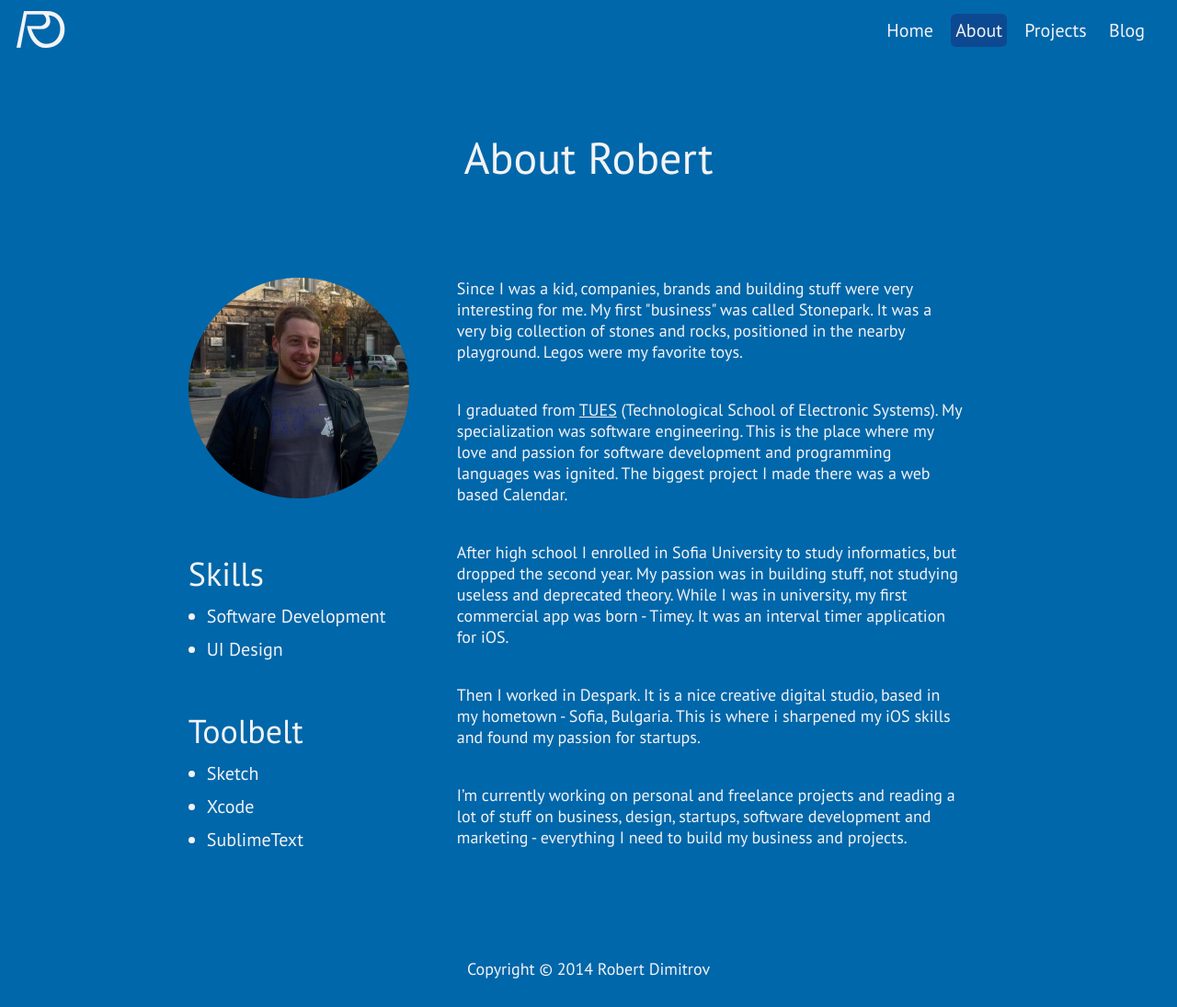
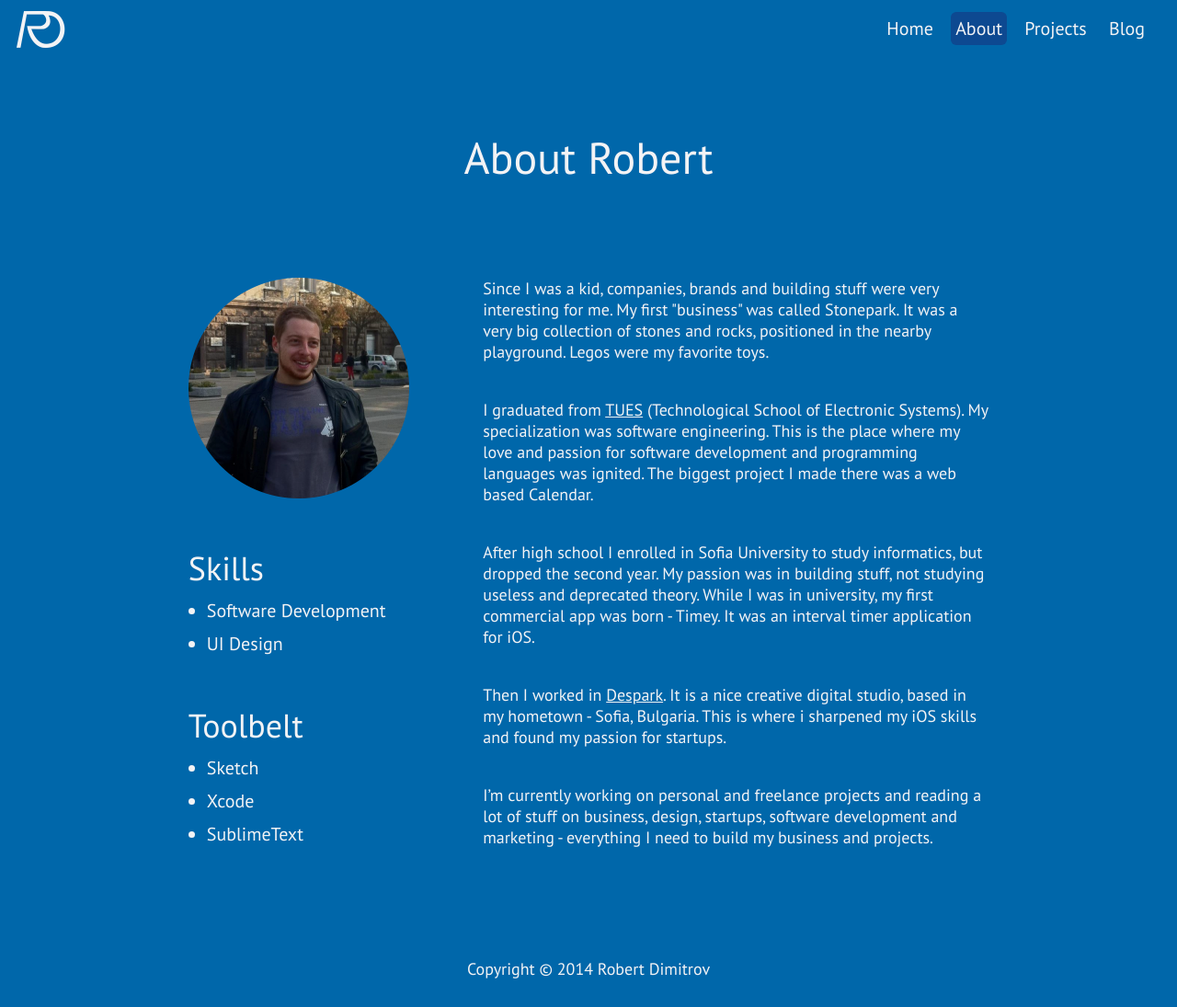
Before and after one commit to robbdimitrov/robbdimitrov.github.io, a Jekyll site: the page about/index.html, which Jekyll copies as it is, in a window 1280 px wide and 1095 px high. Shown: the whole window at 92% size. Built offline with Jekyll 4.4.1, drawn with Linux system fonts in a browser that asks for light colours; Markdown is read by kramdown in place of the engine named in the settings.

Commit message:
DRY css, make home, about and blog responsive.

```diff
--- a/about/index.html
+++ b/about/index.html
@@ -29,24 +29,7 @@
 		</header>
 		<div class="wrapper">
 			<h1 class="title">About Robert</h1>
-			<div id="information">
-				<img src="../images/robert_image.png" alt="Robert Dimitrov" />
-				<div class="infobox">
-					<h3>Skills</h3>
-					<ul>
-						<li>Software Development</li>
-						<li>UI Design</li>
-					</ul>
-				</div>
-				<div class="infobox">
-					<h3>Toolbelt</h3>
-					<ul>
-						<li>Sketch</li>
-						<li>Xcode</li>
-						<li>SublimeText</li>
-					</ul>
-				</div>
-			</div>
+			<img src="../images/robert_image.png" alt="Robert Dimitrov" id="biography_image" />
 			<div id="biography">
 				<p>
 					Since I was a kid, companies, brands and building stuff were very interesting for me. My first "business" was
@@ -65,7 +48,7 @@
 					commercial app was born - Timey. It was an interval timer application for iOS.
 				</p>
 				<p>
-					Then I worked in Despark. It is a nice creative digital studio, based in my hometown - Sofia, Bulgaria. This
+					Then I worked in <a href="http://despark.com/">Despark</a>. It is a nice creative digital studio, based in my hometown - Sofia, Bulgaria. This
 					is where i sharpened my iOS skills and found my passion for startups.
 				</p>
 				<p>
@@ -73,6 +56,21 @@
 					startups, software development and marketing - everything I need to build my business and projects.
 				</p>
 			</div>
+			<div class="infobox">
+					<h3>Skills</h3>
+					<ul>
+						<li>Software Development</li>
+						<li>UI Design</li>
+					</ul>
+				</div>
+				<div class="infobox">
+					<h3>Toolbelt</h3>
+					<ul>
+						<li>Sketch</li>
+						<li>Xcode</li>
+						<li>SublimeText</li>
+					</ul>
+				</div>
 		</div>
 		<footer>Copyright &copy; 2014 Robert Dimitrov</footer>
 	</body>
--- a/blog/index.html
+++ b/blog/index.html
@@ -66,6 +66,7 @@
 						lollipop halvah. Apple pie cupcake cookie gummi bears wafer. Wafer chocolate cake caramels powder danish...
 					</p>
 				</article>
+			</div>
 			<div class="controls">
 				<a href="#">
 					<div class="article_button older">
@@ -81,7 +82,6 @@
 				</a>
 			</div>
 		</div>
-		</div>
 		<footer>Copyright &copy; 2014 Robert Dimitrov</footer>
 	</body>
 	<script src="../js/jquery-2.0.3.min.js"></script>
--- a/css/stylesheet.css
+++ b/css/stylesheet.css
@@ -6,17 +6,19 @@
  * Copyright (c) 2013 Robert Dimitrov
  */
 
+ /* General */
+
 body {
 	background: #0067AA;
 	font-family: 'PT Sans', sans-serif;
-	color: #F3F3F5;
 	margin: 0;
+	font-weight: normal;
 }
 
 h3 {
 	font-size: 36px;
+	margin: 0;
 	font-weight: normal;
-	margin: 0;
 }
 
 ul {
@@ -49,7 +51,6 @@
 
 a {
 	text-decoration: none;
-	color: #F3F3F5;
 }
 
 p a {
@@ -63,7 +64,22 @@
 nav {
 	float: right;
 	margin-right: 25px;
-	margin-top: 10px;
+	margin-top: 8px;
+}
+
+article {
+	margin-top: 20px;
+	overflow: auto;
+}
+
+/* Custom */
+
+#logo, #menu_button, .social li a,
+.project_button div, .project_image div,
+.article_button div {
+	background-image: url(../images/spritesheet.png);
+	background-size: 1000px 400px;
+    background-repeat: no-repeat;
 }
 
 .wrapper {
@@ -73,19 +89,12 @@
 
 .title {
 	font-size: 48px;
-	font-weight:normal;
-	text-align:center;
-	margin-top: 13.020833333333%; /* 125/960 */
-	margin-bottom: 20px;
-	margin-left: auto;
-    margin-right: auto;
-    margin-top: 140px;
+	text-align: center;
+    margin: 140px auto 20px auto;
+    font-weight: normal;
 }
 
 #logo {
-	background-image:url(../images/spritesheet.png);
-	background-size: 1000px 400px;
-    background-repeat: no-repeat;
     background-position: -11px -18px;
     width: 54px;
     height: 42px;
@@ -96,8 +105,6 @@
 
 #menu_button {
 	display: none;
-	background-image:url(../images/spritesheet.png);
-	background-size: 1000px 400px;
 	background-position: -16px -232px;
 	height: 22px;
 	width: 35px;
@@ -114,26 +121,20 @@
 }
 
 .menu_item {
-	font-family: 'PT Sans', sans-serif;
-	color: #F3F3F5;
 	font-size: 20px;
-	text-decoration: none;
 	margin-left: 5px;
 	margin-right: 5px;
 	padding: 5px 5px 5px 5px;
 	border-radius: 6px;
 }
 
-.selected_item {
+.selected_item, .menu_item:active {
 	background-color: #0D4991;
 }
 
-.menu_item:hover {
+.menu_item:hover, .project_button:hover,
+.article_button:hover {
 	background-color: #99BFDC;
-}
-
-.menu_item:active {
-	background-color: #0D4991;
 }
 
 .tagline {
@@ -166,9 +167,6 @@
 	display: block;
 	margin: 11px;
     float:left;
-    background-image:url(../images/spritesheet.png);
-    background-size: 1000px 400px;
-    background-repeat: no-repeat;
 }
 
 .twitter {
@@ -205,9 +203,10 @@
 
 #biography {
 	margin-top: 80px;
-	width: 550px;
-	float: left;
-	padding-right: 16%;
+	max-width: 550px;
+	width: 50%;
+	float: right;
+	padding-right: 10%;
 	font-size: 18px;
 }
 
@@ -216,20 +215,20 @@
 	margin-bottom: 40px;
 }
 
-#information {
+.infobox, #biography_image {
 	float: left;
-	margin-left: 16%;
+	margin-left: 8%;
 	margin-right: 52px;
-	font-size: 20px;
-	margin-top: 80px;
 }
 
-#information img {
+#biography_image {
+	margin-top: 80px;
 	width: 240px;
 	height: 240px;
 }
 
 .infobox {
+	font-size: 20px;
 	margin-top: 52px;
 }
 
@@ -239,8 +238,8 @@
 
 #projects_list {
 	margin-top: 70px;
-	margin-left: 16%;
-	margin-right: 16%;
+	margin-left: 18%;
+	margin-right: 18%;
 }
 
 .project_name {
@@ -257,8 +256,12 @@
 	margin-bottom: 0px;
 }
 
+.project_button, .article_button,
+header.scrolled {
+	background-color: #F3F3F5;
+}
+
 .project_button {
-	background-color: #F3F3F5;
 	border-radius: 10px;
 	width: 160px;
 	height: 60px;
@@ -270,14 +273,7 @@
 	color: #0067AA;
 }
 
-.project_button:hover {
-	background-color: #99BFDC;
-}
-
 .project_button div {
-	background-image:url(../images/spritesheet.png);
-	background-size: 1000px 400px;
-    background-repeat: no-repeat;
     margin-left: 16px;
     float: left;
 }
@@ -327,9 +323,6 @@
 
 .project_image div {
 	width: 100px;
-	background-image:url(../images/spritesheet.png);
-	background-size: 1000px 400px;
-	background-repeat: no-repeat;
 	float: right;
 }
 
@@ -364,11 +357,6 @@
 	margin-right: 16%;
 }
 
-article {
-	margin-top: 20px;
-	overflow: auto;
-}
-
 .article_info {
 	margin-top: 20px;
 }
@@ -396,7 +384,6 @@
 }
 
 .article_button {
-	background-color: #F3F3F5;
 	border-radius: 10px;
 	width: 120px;
 	height: 60px;
@@ -404,16 +391,6 @@
 	color: #0067AA;
 	margin-left: 26px;
 	margin-right: 26px;
-}
-
-.article_button:hover {
-	background-color: #99BFDC;
-}
-
-.article_button div {
-	background-image:url(../images/spritesheet.png);
-	background-size: 1000px 400px;
-    background-repeat: no-repeat;
 }
 
 .older {
@@ -433,13 +410,13 @@
 	margin-top: 18px;
 }
 
-.older button_name {
+.older .button_name {
 	margin-left: 16px;
 	margin-top: 18px;
 	float: left;
 }
 
-.newer p {
+.newer .button_name {
 	float: right;
 	margin-left: 0px;
 	margin-right: 16px;
@@ -461,10 +438,6 @@
 	margin-right: auto;
 }
 
-header.scrolled {
-	background-color: #F3F3F5;
-}
-
 #logo.scrolled {
 	background-position: -13px -90px;
 }
@@ -477,20 +450,55 @@
 	color: #0067AA;
 }
 
-.selected_item.scrolled {
-	color: #F3F3F5;
-}
-
-.menu_item.scrolled:hover {
-	color: #F3F3F5;
-}
-
-.menu_item.scrolled:active {
+.selected_item.scrolled, .menu_item.scrolled:hover,
+.menu_item.scrolled:active, a, .menu_item, body {
 	color: #F3F3F5;
 }
 
 #menu_button.scrolled {
 	background-position: -16px -281px;
+}
+
+/* Media queries */
+
+@media only screen and (min-width : 1200px) {
+	.infobox, #biography_image {
+		margin-left: 16%;
+	}
+
+	#biography {
+		padding-right: 16%;
+	}
+}
+
+@media only screen and (max-width : 920px) {
+	.infobox, #biography_image {
+		margin-left: 6%;
+	}
+
+	#biography {
+		padding-right: 6%;
+	}
+}
+
+@media only screen and (max-width : 880px) {
+	.articles {
+		margin-left: 10%;
+		margin-right: 10%;
+	}
+}
+
+@media only screen and (max-width : 770px) {
+	#biography_image {
+		width: 180px;
+		height: 180px;
+	}
+
+	.infobox, #biography_image {
+		margin-left: 6%;
+		margin-right: 30px;
+		font-size: 18px;
+	}
 }
 
 @media only screen and (max-width : 640px) {
@@ -501,4 +509,72 @@
 	#menu {
 		display: none;
 	}
+
+	.controls {
+		width: 300px;
+	}
+
+	.article_button {
+		margin-left: 8px;
+		margin-right: 8px;
+	}
+
+	.articles {
+		margin-left: 10%;
+		margin-right: 10%;
+	}
+
+	footer {
+		margin-top: 60px;
+	}
+
+	#biography_image {
+		float: none;
+		width: 220px;
+		height: 220px;
+		margin-left: auto;
+		margin-right: auto;
+		display: block;
+	}
+
+	#biography {
+		padding: 0;
+		margin-left: auto;
+		margin-right: auto;
+		font-size: 18px;
+		float: none;
+		width: 80%;
+	}
+
+	.infobox {
+		width: 60%;
+		margin-left: 10%;
+		display: block;
+		float: none;
+	}
 }
+
+@media only screen and (max-width : 520px) {
+	.title {
+		margin-left: 5%;
+	    margin-right: 5%;
+	}
+
+	.article_date {
+		font-size: 14px;
+	}
+
+	.article_length {
+		font-size: 14px;
+	}
+
+	.article_title {
+		font-size: 30px;
+		margin-top: 8px;
+	}
+
+	.article_content {
+		font-size: 18px;
+		margin-top: 8px;
+	}
+}
--- a/js/script.js
+++ b/js/script.js
@@ -10,7 +10,7 @@
 	var $header = $("header");
 	var scrolledClass = "scrolled";
 
-    if ($(window).scrollTop() >= 10) {
+    if ($(window).scrollTop() >= 15) {
     	if (!$header.hasClass(scrolledClass)) {
     		$header.addClass(scrolledClass);
     		$("#logo").addClass(scrolledClass);
```
Lines whose indentation alone changed are shown as unchanged.
